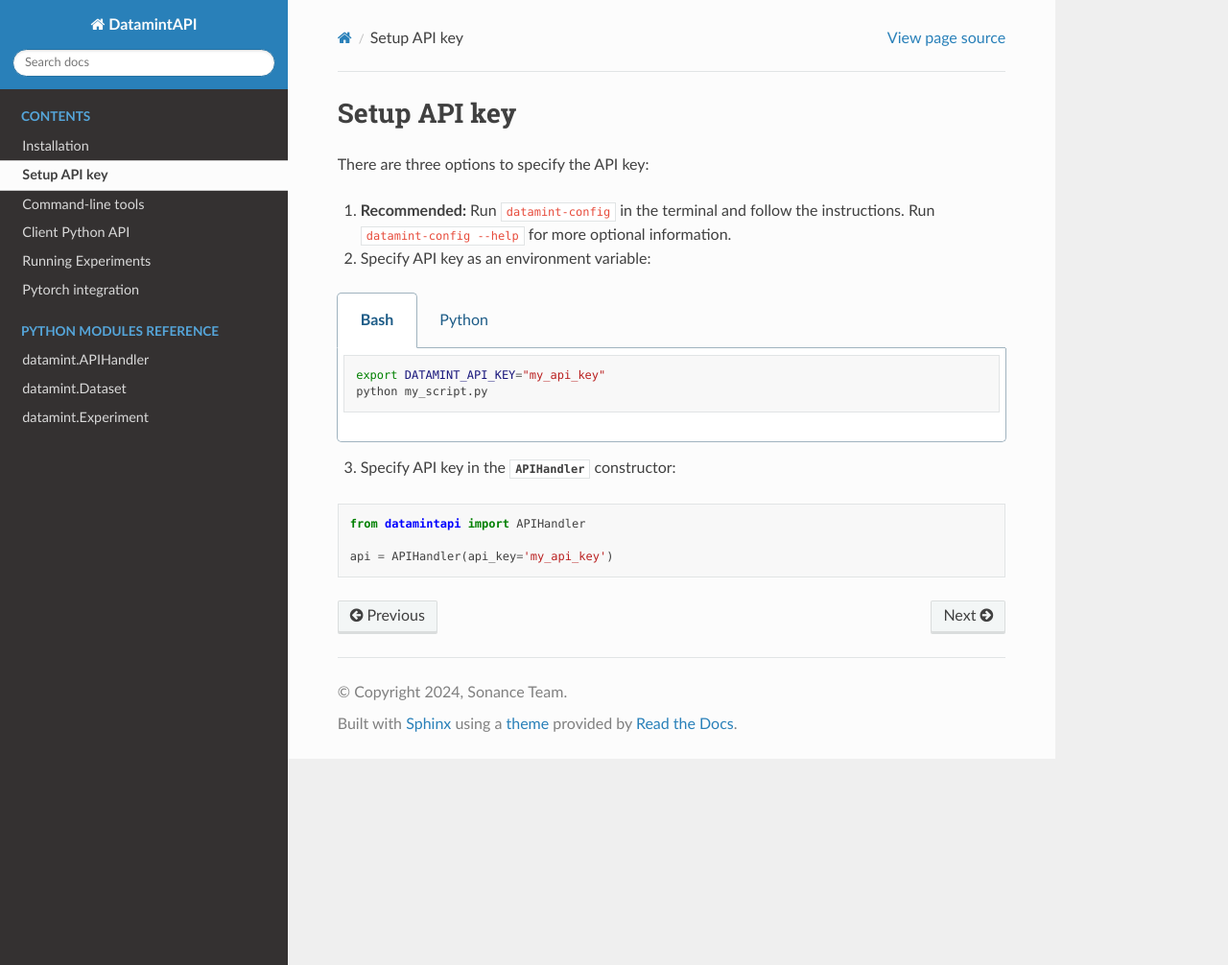
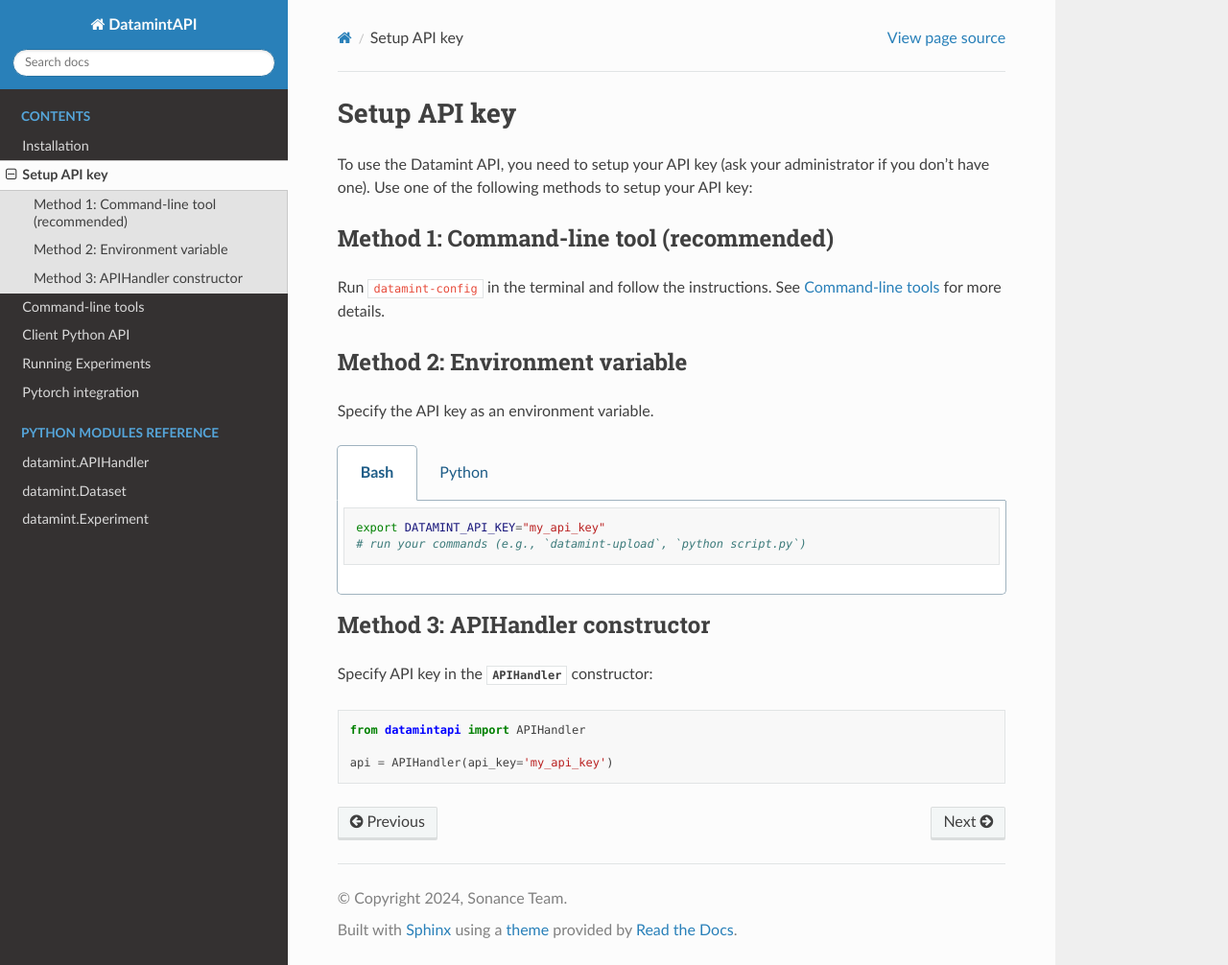
Before and after one commit to SonanceAI/datamint-python-api, a Sphinx documentation site: the page built from docs/source/setup_api_key.rst, in a window 1280 px wide and 1006 px high. Shown: the whole window at 96% size. Built offline with Sphinx 7.4.7 and the Read the Docs theme 3.1.0, drawn with Linux system fonts in a browser that asks for light colours.

Commit message:
Improved doc in APIsetup

```diff
--- a/docs/source/setup_api_key.rst
+++ b/docs/source/setup_api_key.rst
@@ -2,27 +2,35 @@
 
 Setup API key
 =============
+To use the Datamint API, you need to setup your API key (ask your administrator if you don't have one).
+Use one of the following methods to setup your API key:
 
-There are three options to specify the API key:
+Method 1: Command-line tool (recommended)
+-------------------------------------------
+Run ``datamint-config`` in the terminal and follow the instructions. See :doc:`command_line_tools` for more details.
 
-1. **Recommended:** Run ``datamint-config`` in the terminal and follow the instructions. Run ``datamint-config --help`` for more optional information.
-2. Specify API key as an environment variable:
+Method 2: Environment variable
+------------------------------
+Specify the API key as an environment variable.
 
 .. tabs::
 
     .. code-tab:: bash
 
         export DATAMINT_API_KEY="my_api_key"
-        python my_script.py
+        # run your commands (e.g., `datamint-upload`, `python script.py`)
 
     .. code-tab:: python
 
+        import os
         os.environ["DATAMINT_API_KEY"] = "my_api_key"
 
-3. Specify API key in the |APIHandlerClass| constructor:
+Method 3: APIHandler constructor
+---------------------------------
+Specify API key in the |APIHandlerClass| constructor:
 
 .. code-block:: python
 
-   from datamintapi import APIHandler
+    from datamintapi import APIHandler
 
-   api = APIHandler(api_key='my_api_key')
+    api = APIHandler(api_key='my_api_key')
```
